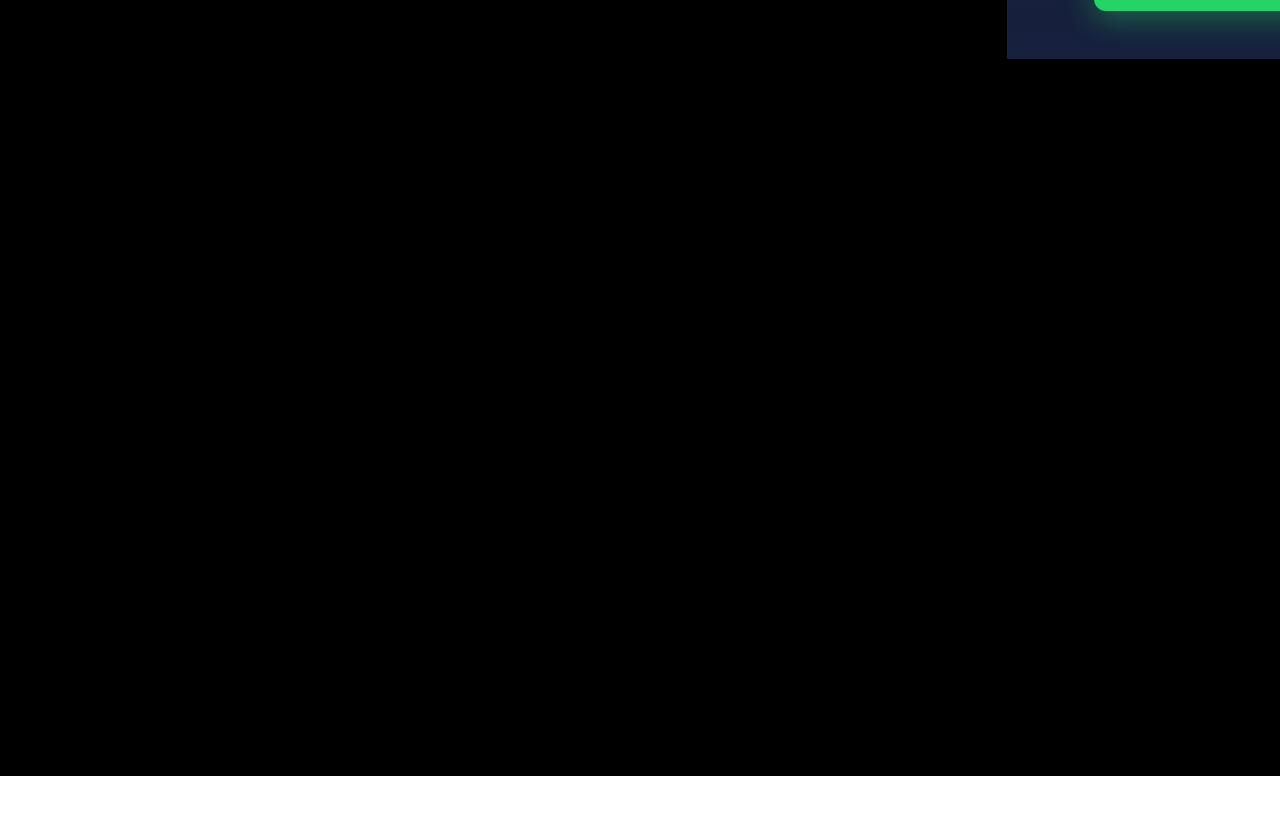
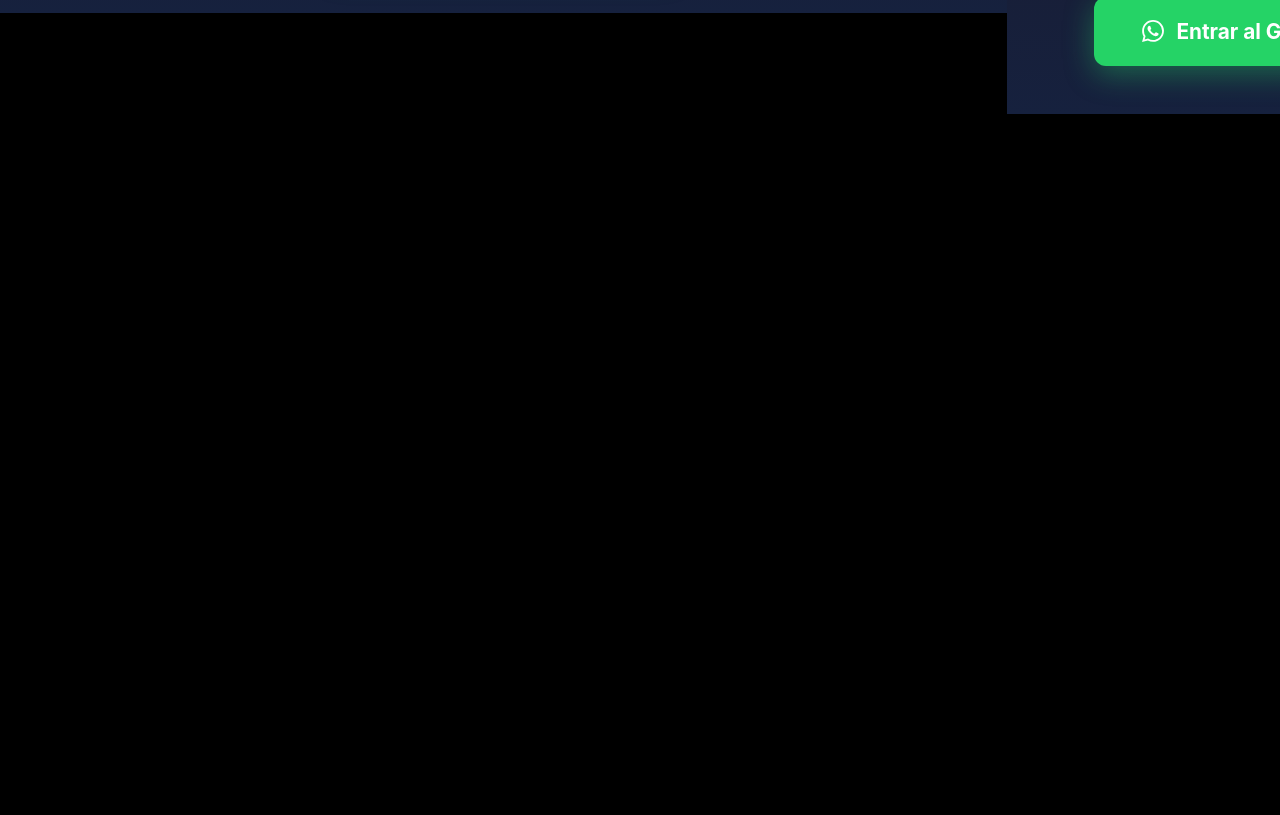
Before and after one commit to 24games/vicentefree, a React (Vite) app: page / in a window 1280 px wide. Shown: the part 1400-2215 px from the top of the page. Before the commit the page ends 2176 px from the top, so only its background shows below. Built offline with nearby package versions, Linux system fonts and the light colour scheme.

Commit message:
fix: reorganizar layout da capa para evitar sobreposição

```diff
--- a/index.html
+++ b/index.html
@@ -23,13 +23,14 @@
         body { font-family: 'Montserrat', -apple-system, BlinkMacSystemFont, 'Segoe UI', sans-serif; background: #000; color: #fff; overflow-x: hidden; }
         .progress-bar { position: fixed; top: 0; left: 0; height: 4px; background: linear-gradient(90deg, #9EFF00, #00FF00); width: 0%; z-index: 9999; transition: width 0.3s ease; }
         .hero { min-height: 100vh; background: linear-gradient(180deg, #9EFF00 0%, #9EFF00 30px, rgba(10, 22, 40, 0.85) 30px), url('public/image/background.jpg'); background-size: cover; background-position: center; background-repeat: no-repeat; background-attachment: fixed; position: relative; overflow: hidden; }
-        .hero-content { max-width: 100%; margin: 0 auto; padding: 1rem 0; text-align: center; }
+        .hero-content { max-width: 100%; margin: 0 auto; padding: 0; text-align: center; display: flex; flex-direction: column; position: relative; }
         .hero-image { max-width: 100%; width: 100vw; margin: 0; padding: 0; position: relative; display: block; left: 50%; right: 50%; margin-left: -50vw; margin-right: -50vw; }
         .vicente-photo { width: 100vw; max-width: 100vw; height: auto; margin: 0; display: block; position: relative; z-index: 1; margin-left: calc(-50vw + 50%); margin-right: calc(-50vw + 50%); }
+        .hero-text-content { position: relative; z-index: 3; max-width: 1200px; margin: -15rem auto 0; padding: 2rem 1rem; text-align: center; }
         .hero-title { font-size: clamp(2.5rem, 7vw, 5rem); font-weight: 900; line-height: 1; margin-bottom: 1.5rem; text-transform: uppercase; }
         .hero-title .accent { color: #9EFF00; display: block; }
-        .hero-headline-image { max-width: 90%; width: 100%; margin: 0 auto 1.5rem; padding: 0; display: flex; justify-content: center; align-items: center; text-align: center; }
-        .headline-image { max-width: 100%; width: auto; height: auto; max-height: clamp(4rem, 10vw, 8rem); object-fit: contain; border: 2px solid rgba(158, 255, 0, 0.3); border-radius: 12px; box-shadow: 0 4px 20px rgba(0, 0, 0, 0.3); display: block; margin: 0 auto; }
+        .hero-headline-image { max-width: 90%; width: 100%; margin: 0 auto 2rem; padding: 0; display: flex; justify-content: center; align-items: center; text-align: center; }
+        .headline-image { max-width: 100%; width: auto; height: auto; max-height: clamp(5rem, 12vw, 10rem); object-fit: contain; border: 2px solid rgba(158, 255, 0, 0.3); border-radius: 12px; box-shadow: 0 4px 20px rgba(0, 0, 0, 0.3); display: block; margin: 0 auto; }
         .hero-subtitle { font-size: clamp(1.1rem, 3vw, 1.5rem); color: #d1d5db; margin-bottom: 1.5rem; line-height: 1.6; max-width: 700px; margin-left: auto; margin-right: auto; }
         .hero-subtitle .highlight { color: #9EFF00; font-weight: 900; }
         .cta-primary { background: #0088cc; color: #fff; border: none; padding: 1.2rem 3rem; font-size: 1.3rem; font-weight: 700; border-radius: 12px; cursor: pointer; transition: all 0.3s ease; box-shadow: 0 8px 30px rgba(0, 136, 204, 0.4); display: inline-flex; align-items: center; gap: 0.8rem; text-decoration: none; }
@@ -84,8 +85,8 @@
         .footer-links { display: flex; gap: 2rem; justify-content: center; margin-top: 1.5rem; flex-wrap: wrap; }
         .footer-links a { color: #9ca3af; text-decoration: none; transition: color 0.3s ease; font-weight: 600; }
         .footer-links a:hover { color: #9EFF00; }
-        @media (max-width: 768px) { .hero-title { font-size: clamp(1.5rem, 5vw, 2rem); line-height: 1.2; padding: 0 1rem; margin-top: -15rem !important; } .carousel-arrow { display: none; } .cta-primary { padding: 1rem 2rem; font-size: 1.1rem; } .cta-whatsapp { padding: 1rem 2rem; font-size: 1.1rem; } }
-        @media (max-width: 640px) { .hero-title { font-size: clamp(1.3rem, 6vw, 1.8rem); margin-top: -12rem !important; } .hero-subtitle { font-size: clamp(0.9rem, 3vw, 1.1rem); padding: 0 1rem; } }
+        @media (max-width: 768px) { .hero-title { font-size: clamp(1.5rem, 5vw, 2rem); line-height: 1.2; padding: 0 1rem; margin-top: -15rem !important; } .hero-text-content { margin-top: -10rem; padding: 1.5rem 1rem; } .carousel-arrow { display: none; } .cta-primary { padding: 1rem 2rem; font-size: 1.1rem; } .cta-whatsapp { padding: 1rem 2rem; font-size: 1.1rem; } }
+        @media (max-width: 640px) { .hero-title { font-size: clamp(1.3rem, 6vw, 1.8rem); margin-top: -12rem !important; } .hero-text-content { margin-top: -8rem; padding: 1rem; } .hero-subtitle { font-size: clamp(0.9rem, 3vw, 1.1rem); padding: 0 1rem; } }
         @media (max-width: 400px) { .hero-title { font-size: clamp(1.1rem, 5vw, 1.5rem); padding: 0 0.8rem; } }
     </style>
 </head>
@@ -99,12 +100,14 @@
             <div class="hero-image">
                 <img src="public/image/textos-vicente-imagens-no-ombro.webp" alt="Vicente" class="vicente-photo">
             </div>
-            <div class="hero-headline-image" style="margin-top: -25rem; position: relative; z-index: 3;">
-                <img src="public/image/vicente_grupos.jpeg" alt="Grupos Vicente Tips" class="headline-image">
-            </div>
-            <p class="hero-subtitle" style="margin-top: 0.5rem; position: relative; z-index: 3;">Tips diarias y ganancias todos los días | <span class="highlight">+15.000 Miembros Activos</span></p>
-            <div class="telegram-button-wrapper">
-                <a href="https://chat.whatsapp.com/I7QZyc64ZHYIaCNvQMMnTs" class="cta-whatsapp" target="_blank" rel="noopener noreferrer" aria-label="Entrar al Grupo Ahora"><svg viewBox="0 0 24 24"><path d="M17.472 14.382c-.297-.149-1.758-.867-2.03-.967-.273-.099-.471-.148-.67.15-.197.297-.767.966-.94 1.164-.173.199-.347.223-.644.075-.297-.15-1.255-.463-2.39-1.475-.883-.788-1.48-1.761-1.653-2.059-.173-.297-.018-.458.13-.606.134-.133.298-.347.446-.52.149-.174.198-.298.298-.497.099-.198.05-.371-.025-.52-.075-.149-.669-1.612-.916-2.207-.242-.579-.487-.5-.669-.51-.173-.008-.371-.01-.57-.01-.198 0-.52.074-.792.372-.272.297-1.04 1.016-1.04 2.479 0 1.462 1.065 2.875 1.213 3.074.149.198 2.096 3.2 5.077 4.487.709.306 1.262.489 1.694.625.712.227 1.36.195 1.871.118.571-.085 1.758-.719 2.006-1.413.248-.694.248-1.289.173-1.413-.074-.124-.272-.198-.57-.347m-5.421 7.403h-.004a9.87 9.87 0 01-5.031-1.378l-.361-.214-3.741.982.998-3.648-.235-.374a9.86 9.86 0 01-1.51-5.26c.001-5.45 4.436-9.884 9.888-9.884 2.64 0 5.122 1.03 6.988 2.898a9.825 9.825 0 012.893 6.994c-.003 5.45-4.437 9.884-9.885 9.884m8.413-18.297A11.815 11.815 0 0012.05 0C5.495 0 .16 5.335.157 11.892c0 2.096.547 4.142 1.588 5.945L.057 24l6.305-1.654a11.882 11.882 0 005.683 1.448h.005c6.554 0 11.89-5.335 11.893-11.893a11.821 11.821 0 00-3.48-8.413Z"/></svg>Entrar al Grupo Ahora</a>
+            <div class="hero-text-content">
+                <div class="hero-headline-image">
+                    <img src="public/image/vicente_grupos.jpeg" alt="Grupos Vicente Tips" class="headline-image">
+                </div>
+                <p class="hero-subtitle">Tips diarias y ganancias todos los días | <span class="highlight">+15.000 Miembros Activos</span></p>
+                <div class="telegram-button-wrapper">
+                    <a href="https://chat.whatsapp.com/I7QZyc64ZHYIaCNvQMMnTs" class="cta-whatsapp" target="_blank" rel="noopener noreferrer" aria-label="Entrar al Grupo Ahora"><svg viewBox="0 0 24 24"><path d="M17.472 14.382c-.297-.149-1.758-.867-2.03-.967-.273-.099-.471-.148-.67.15-.197.297-.767.966-.94 1.164-.173.199-.347.223-.644.075-.297-.15-1.255-.463-2.39-1.475-.883-.788-1.48-1.761-1.653-2.059-.173-.297-.018-.458.13-.606.134-.133.298-.347.446-.52.149-.174.198-.298.298-.497.099-.198.05-.371-.025-.52-.075-.149-.669-1.612-.916-2.207-.242-.579-.487-.5-.669-.51-.173-.008-.371-.01-.57-.01-.198 0-.52.074-.792.372-.272.297-1.04 1.016-1.04 2.479 0 1.462 1.065 2.875 1.213 3.074.149.198 2.096 3.2 5.077 4.487.709.306 1.262.489 1.694.625.712.227 1.36.195 1.871.118.571-.085 1.758-.719 2.006-1.413.248-.694.248-1.289.173-1.413-.074-.124-.272-.198-.57-.347m-5.421 7.403h-.004a9.87 9.87 0 01-5.031-1.378l-.361-.214-3.741.982.998-3.648-.235-.374a9.86 9.86 0 01-1.51-5.26c.001-5.45 4.436-9.884 9.888-9.884 2.64 0 5.122 1.03 6.988 2.898a9.825 9.825 0 012.893 6.994c-.003 5.45-4.437 9.884-9.885 9.884m8.413-18.297A11.815 11.815 0 0012.05 0C5.495 0 .16 5.335.157 11.892c0 2.096.547 4.142 1.588 5.945L.057 24l6.305-1.654a11.882 11.882 0 005.683 1.448h.005c6.554 0 11.89-5.335 11.893-11.893a11.821 11.821 0 00-3.48-8.413Z"/></svg>Entrar al Grupo Ahora</a>
+                </div>
             </div>
         </div>
     </section>
--- a/src/components/LandingPage.css
+++ b/src/components/LandingPage.css
@@ -40,8 +40,11 @@ body {
 .hero-content {
     max-width: 100%;
     margin: 0 auto;
-    padding: 1rem 0;
+    padding: 0;
     text-align: center;
+    display: flex;
+    flex-direction: column;
+    position: relative;
 }
 
 .hero-image {
@@ -69,6 +72,30 @@ body {
     margin-right: calc(-50vw + 50%);
 }
 
+/* Container para o conteúdo de texto após a imagem */
+.hero-text-content {
+    position: relative;
+    z-index: 3;
+    max-width: 1200px;
+    margin: -15rem auto 0;
+    padding: 2rem 1rem;
+    text-align: center;
+}
+
+@media (max-width: 768px) {
+    .hero-text-content {
+        margin-top: -10rem;
+        padding: 1.5rem 1rem;
+    }
+}
+
+@media (max-width: 640px) {
+    .hero-text-content {
+        margin-top: -8rem;
+        padding: 1rem;
+    }
+}
+
 .hero-title {
     font-size: clamp(2.5rem, 7vw, 5rem);
     font-weight: 900;
@@ -86,7 +113,7 @@ body {
 .hero-headline-image {
     max-width: 90%;
     width: 100%;
-    margin: 0 auto 1.5rem;
+    margin: 0 auto 2rem;
     padding: 0;
     display: flex;
     justify-content: center;
@@ -98,7 +125,7 @@ body {
     max-width: 100%;
     width: auto;
     height: auto;
-    max-height: clamp(4rem, 10vw, 8rem);
+    max-height: clamp(5rem, 12vw, 10rem);
     object-fit: contain;
     border: 2px solid rgba(158, 255, 0, 0.3);
     border-radius: 12px;
--- a/src/components/LandingPage.jsx
+++ b/src/components/LandingPage.jsx
@@ -162,7 +162,8 @@ function LandingPage({ slug }) {
             />
           </div>
 
-          <div className="hero-headline-image" style={{ marginTop: '-25rem', position: 'relative', zIndex: 3 }}>
+          <div className="hero-text-content">
+            <div className="hero-headline-image">
               <img
                 src="/image/vicente_grupos.jpeg"
                 alt="Grupos Vicente Tips"
@@ -170,13 +171,14 @@ function LandingPage({ slug }) {
               />
             </div>
 
-          <p className="hero-subtitle" style={{ marginTop: '0.5rem', position: 'relative', zIndex: 3 }}>
+            <p className="hero-subtitle">
               Tips diarias y ganancias todos los días | <span className="highlight">+15.000 Miembros Activos</span>
             </p>
 
             <div className="telegram-button-wrapper">
               <WhatsAppButton />
               <WhatsAppDownloadLink />
+            </div>
           </div>
         </div>
       </section>
```
Lines whose indentation alone changed are shown as unchanged.
